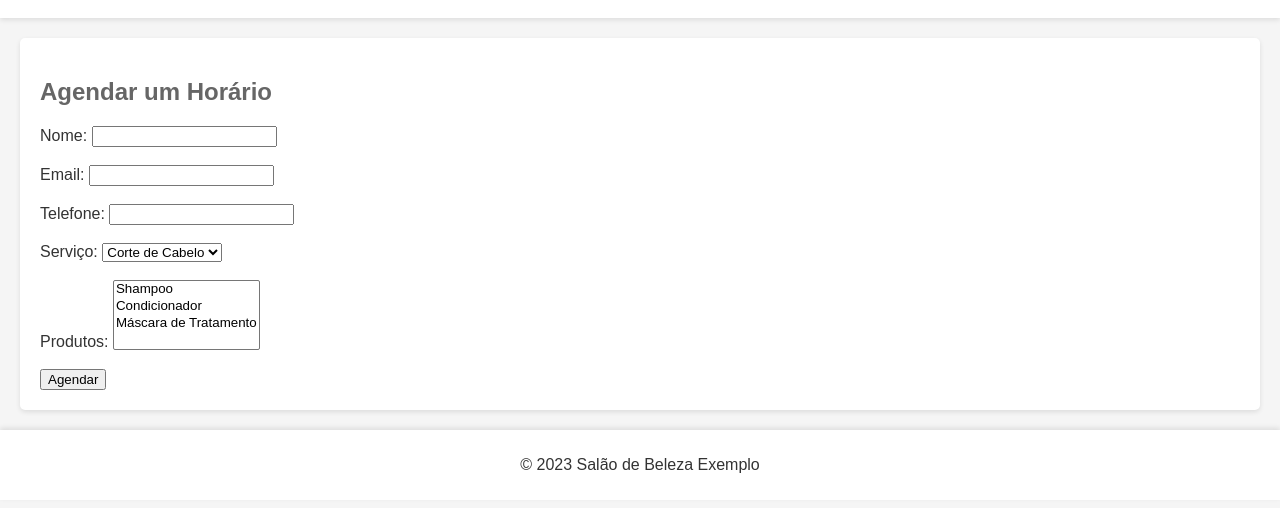
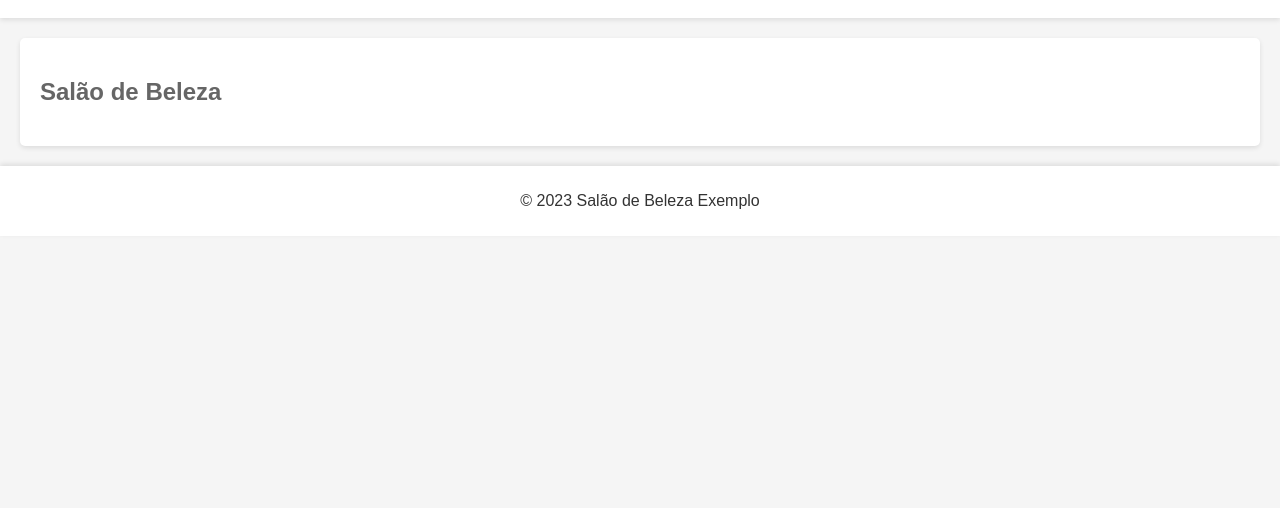
Before and after one commit to joaopedrobg/salaobelezajpbg, a plain HTML site: page index.html in a window 1280 px wide. Shown: the part 120-628 px from the top of the page. Drawn offline with Linux system fonts and the light colour scheme; files whose address does not match are found by name.

Commit message:
update index

```diff
--- a/index.html
+++ b/index.html
@@ -17,33 +17,8 @@
   </header>
 
   <section id="agendamento">
-    <h2>Agendar um Horário</h2>
-    <form id="formulario-agendamento">
-      <label for="nome">Nome:</label>
-      <input type="text" id="nome" name="nome" required><br><br>
+    <h2>Salão de Beleza</h2>
 
-      <label for="email">Email:</label>
-      <input type="email" id="email" name="email" required><br><br>
-
-      <label for="telefone">Telefone:</label>
-      <input type="tel" id="telefone" name="telefone" required><br><br>
-
-      <label for="servico">Serviço:</label>
-      <select id="servico" name="servico">
-        <option value="corte">Corte de Cabelo</option>
-        <option value="manicure">Manicure</option>
-        <option value="pedicure">Pedicure</option>
-      </select><br><br>
-
-      <label for="produtos">Produtos:</label>
-      <select id="produtos" name="produtos" multiple>
-        <option value="shampoo">Shampoo</option>
-        <option value="condicionador">Condicionador</option>
-        <option value="mascara">Máscara de Tratamento</option>
-      </select><br><br>
-
-      <button type="submit">Agendar</button>
-    </form>
   </section>
 
   <footer>
```
